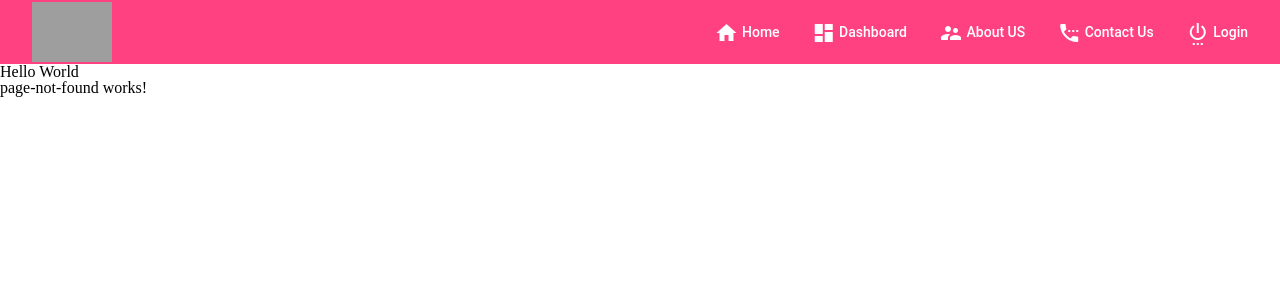
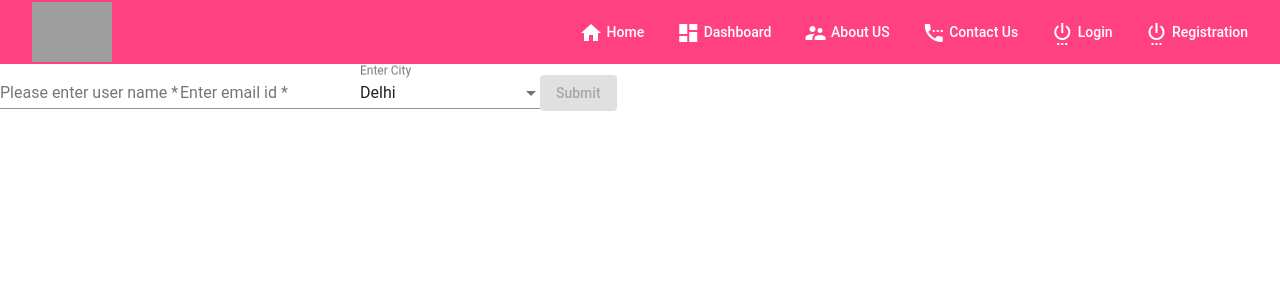
Before and after one commit to ggarg2/lara-mean-stack-3, an Angular app: page /registration in a window 1280 px wide. Shown: the top 300 px of the page. Built offline with nearby package versions, Linux system fonts and the light colour scheme; grey boxes are pictures that could not be loaded.

Commit message:
added template driven form and registration module
One form is created inside registration form for google signup

```diff
--- a/src/app/app.component.html
+++ b/src/app/app.component.html
@@ -1,5 +1,3 @@
 <app-header></app-header>
 
-<h1>Hello World</h1>
-
 <router-outlet></router-outlet>
--- a/src/app/app.module.ts
+++ b/src/app/app.module.ts
@@ -14,6 +14,7 @@ const routes: Routes = [
   { path : 'login', loadChildren : 'app/login/login.module#LoginModule'},
   { path : 'contact-us', loadChildren: 'app/contact-us/contact-us.module#ContactUsModule'},
   { path : 'dashboard', loadChildren: 'app/dashboard/dashboard.module#DashboardModule'},
+  { path : 'registration', loadChildren: 'app/registration/registration.module#RegistrationModule'},
   { path : '**', component: PageNotFoundComponent}
 ]
 
--- a/src/app/core/header.service.ts
+++ b/src/app/core/header.service.ts
@@ -27,6 +27,11 @@ export class HeaderService{
         displayName: 'Login',
         url : 'login',
         icon: 'settings_power'
+    },
+    {
+        displayName: 'Registration',
+        url : 'registration',
+        icon: 'settings_power'
     }
 
 
--- /dev/null
+++ b/src/app/registration/registration.component.css
@@ -0,0 +1,3 @@
+/* input.ng-invalid.ng-touched{
+    border: 1px solid red;
+} */
--- /dev/null
+++ b/src/app/registration/registration.component.html
@@ -0,0 +1,91 @@
+<div>
+  <form (ngSubmit)="submitForm()" #myForm="ngForm">
+    <mat-form-field>
+      <input name="username"
+      matInput
+      placeholder="Please enter user name"
+      ngModel
+      required
+      #username="ngModel"
+      />
+     <mat-error *ngIf="username.invalid">User is required.</mat-error>
+    </mat-form-field>
+
+    <mat-form-field>
+      <input name="emailId" matInput placeholder="Enter email id"
+      required
+      email
+      ngModel
+      #emailId = "ngModel"
+      />
+      <mat-error *ngIf="emailId.errors?.required">Email id is required.</mat-error>
+      <mat-error *ngIf="!emailId.errors?.required && emailId.errors?.email">Email id is not valid.</mat-error>
+    </mat-form-field>
+
+    <mat-form-field>
+      <mat-select placeholder="Enter City"
+       [ngModel] = "cityName"
+        name="cityName"
+      >
+        <mat-option [value]="'Bangalore'">
+          Bangalore
+        </mat-option>
+        <mat-option [value]="'Delhi'">
+          Delhi
+        </mat-option>
+        <mat-option [value]="'Chennai'">
+          Chennai
+        </mat-option>
+      </mat-select>
+    </mat-form-field>
+
+    <button [disabled]="myForm.invalid" mat-raised-button type="submit">Submit</button>
+  </form>
+</div>
+
+<!-- <br><br>
+
+<div>
+  <form (ngSubmit)="submitForm()" #myForm="ngForm">
+
+      <input name="username"
+
+      placeholder="Please enter user name"
+      ngModel
+      required
+      #username="ngModel"
+      />
+     <p *ngIf="username.invalid && username.touched">User is required.</p>
+
+
+
+      <input name="emailId"  placeholder="Enter email id"
+      required
+      email
+      ngModel
+      #emailId = "ngModel"
+      />
+      <p *ngIf="emailId.touched && emailId.errors?.required">Email id is required.</p>
+      <p *ngIf="emailId.touched && !emailId.errors?.required && emailId.errors?.email">Email id is not valid.</p>
+
+
+
+      <select placeholder="Enter City"
+       [ngModel] = "cityName"
+        name="cityName"
+      >
+        <option [value]="'Bangalore'">
+          Bangalore
+        </option>
+        <option [value]="'Delhi'">
+          Delhi
+        </option>
+        <option [value]="'Chennai'">
+          Chennai
+        </option>
+      </select>
+
+
+    <button mat-raised-button type="submit">Submit</button>
+  </form>
+</div> -->
--- /dev/null
+++ b/src/app/registration/registration.component.ts
@@ -0,0 +1,28 @@
+import { NgForm } from '@angular/forms';
+import { Component, OnInit, ViewChild } from '@angular/core';
+
+@Component({
+  selector: 'app-registration',
+  templateUrl: './registration.component.html',
+  styleUrls: ['./registration.component.css']
+})
+export class RegistrationComponent implements OnInit {
+
+  @ViewChild("myForm") myForm : NgForm;
+
+  cityName: string = 'Delhi';
+
+  constructor() { }
+
+  ngOnInit() {
+  }
+
+  // submitForm(form : NgForm){
+  //   console.log(form);
+  // }
+
+  submitForm(){
+    console.log(this.myForm)
+  }
+
+}
```
Also changed, not shown: src/app/registration/registration.module.ts (added, +29 -0 lines), 1 other file (tests, documents, lock files or other folders).
